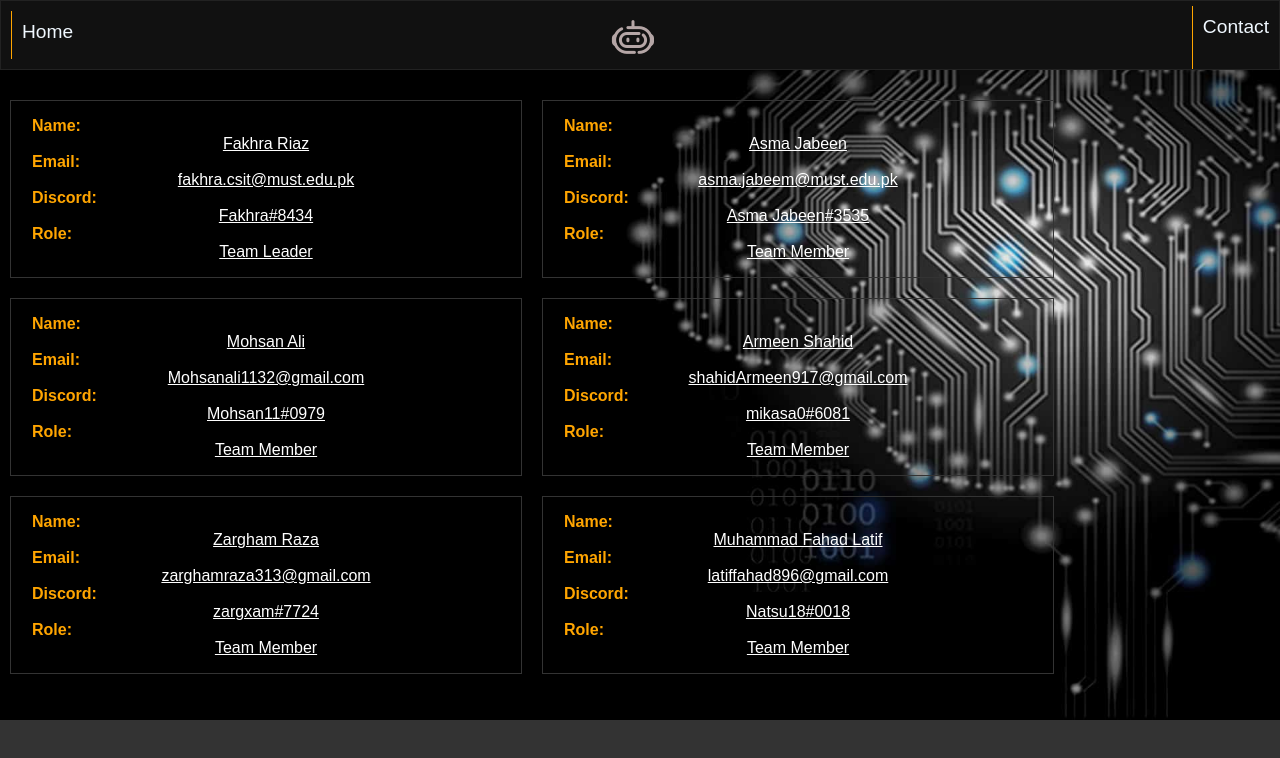
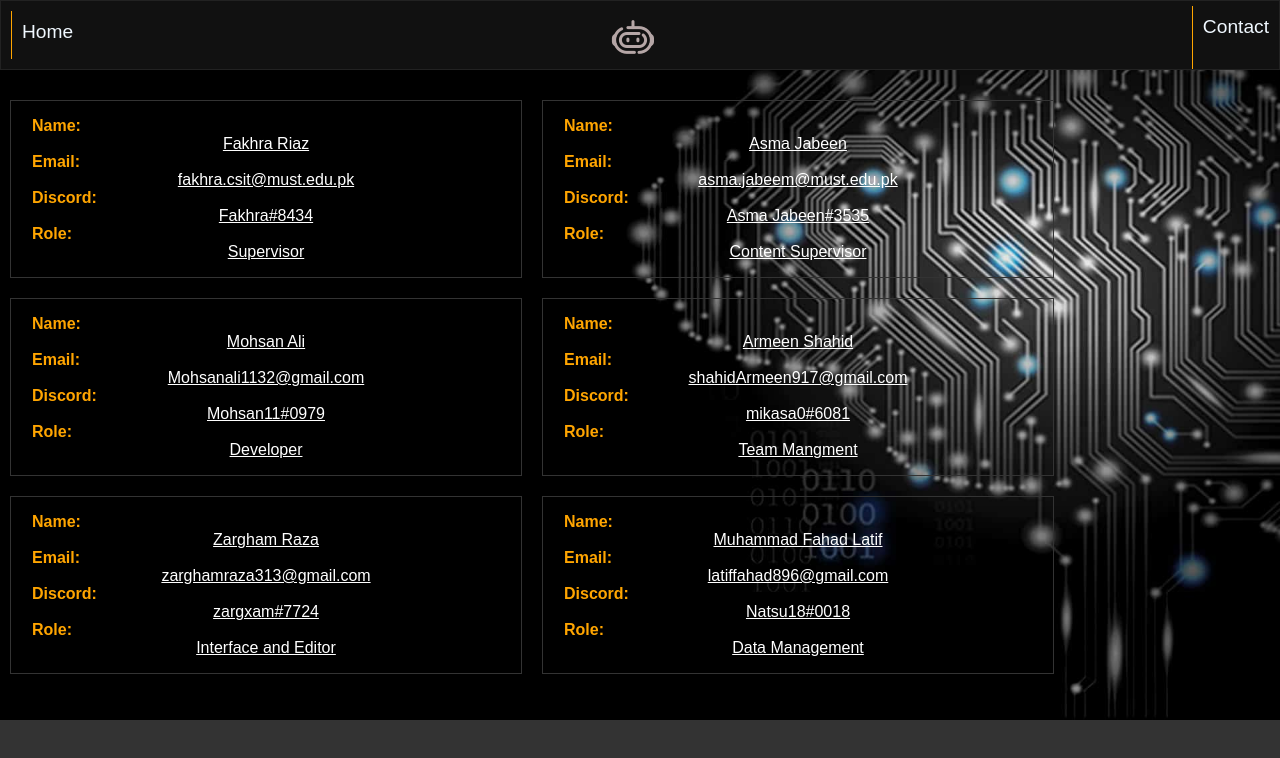
Before and after one commit to Mohsan11/ImagiLingo-, a React (Create React App) app in the folder Public/myapp/: page / in a window 1280 px wide. Both pictures are taken after a click on the element "Contact". Shown: the top 758 px of the page. Built offline with nearby package versions, Linux system fonts and the light colour scheme.

Commit message:
Ready for submit

```diff
--- a/Public/myapp/src/Components/Contact/Contact.js
+++ b/Public/myapp/src/Components/Contact/Contact.js
@@ -8,7 +8,7 @@ const Contact = () => {
           <b>Name:</b> <p className="info">Fakhra Riaz</p>
           <b>Email:</b> <p className="info">fakhra.csit@must.edu.pk</p>
           <b>Discord:</b> <p className="info">Fakhra#8434</p>
-          <b>Role:</b> <p className="info">Team Leader</p>
+          <b>Role:</b> <p className="info">Supervisor</p>
         </div>
       </div>
 
@@ -17,7 +17,7 @@ const Contact = () => {
           <b>Name:</b> <p className="info">Asma Jabeen</p>
           <b>Email:</b> <p className="info">asma.jabeem@must.edu.pk</p>
           <b>Discord:</b> <p className="info">Asma Jabeen#3535</p>
-          <b>Role:</b> <p className="info">Team Member</p>
+          <b>Role:</b> <p className="info"> Content Supervisor</p>
         </div>
       </div>
 
@@ -26,7 +26,7 @@ const Contact = () => {
           <b>Name:</b> <p className="info">Mohsan Ali</p>
           <b>Email:</b> <p className="info">Mohsanali1132@gmail.com</p>
           <b>Discord:</b> <p className="info">Mohsan11#0979</p>
-          <b>Role:</b> <p className="info">Team Member</p>
+          <b>Role:</b> <p className="info">Developer</p>
         </div>
       </div>
 
@@ -35,7 +35,7 @@ const Contact = () => {
           <b>Name:</b> <p className="info">Armeen Shahid</p>
           <b>Email:</b> <p className="info">shahidArmeen917@gmail.com</p>
           <b>Discord:</b> <p className="info">mikasa0#6081</p>
-          <b>Role:</b> <p className="info">Team Member</p>
+          <b>Role:</b> <p className="info">Team Mangment</p>
         </div>
       </div>
 
@@ -44,7 +44,7 @@ const Contact = () => {
           <b>Name:</b> <p className="info">Zargham Raza</p>
           <b>Email:</b> <p className="info">zarghamraza313@gmail.com</p>
           <b>Discord:</b> <p className="info">zargxam#7724</p>
-          <b>Role:</b> <p className="info">Team Member</p>
+          <b>Role:</b> <p className="info">Interface and Editor</p>
         </div>
       </div>
       <div className="Sm_container">
@@ -52,7 +52,7 @@ const Contact = () => {
           <b>Name:</b> <p className="info">Muhammad Fahad Latif</p>
           <b>Email:</b> <p className="info">latiffahad896@gmail.com</p>
           <b>Discord:</b> <p className="info">Natsu18#0018</p>
-          <b>Role:</b> <p className="info">Team Member</p>
+          <b>Role:</b> <p className="info">Data Management</p>
         </div>
       </div>
     </div>
```
